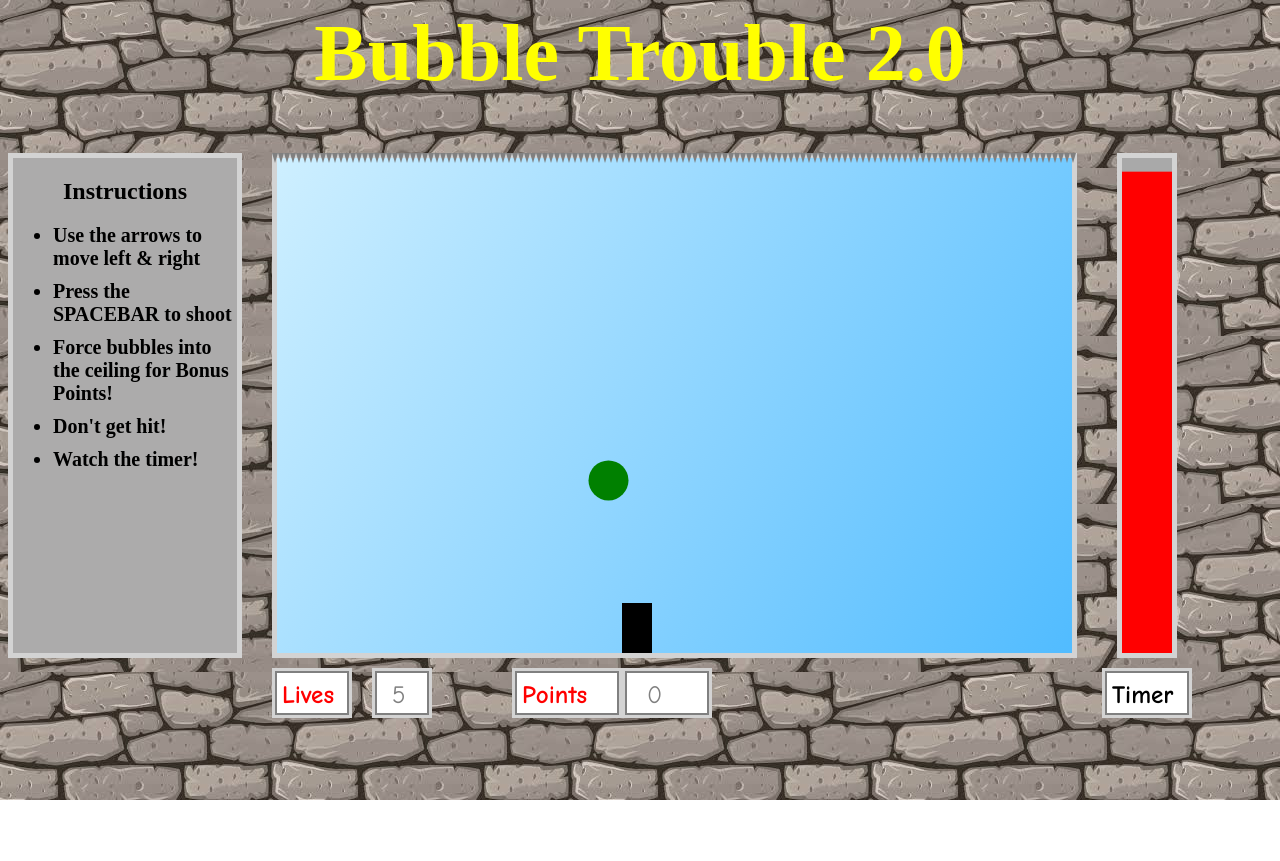
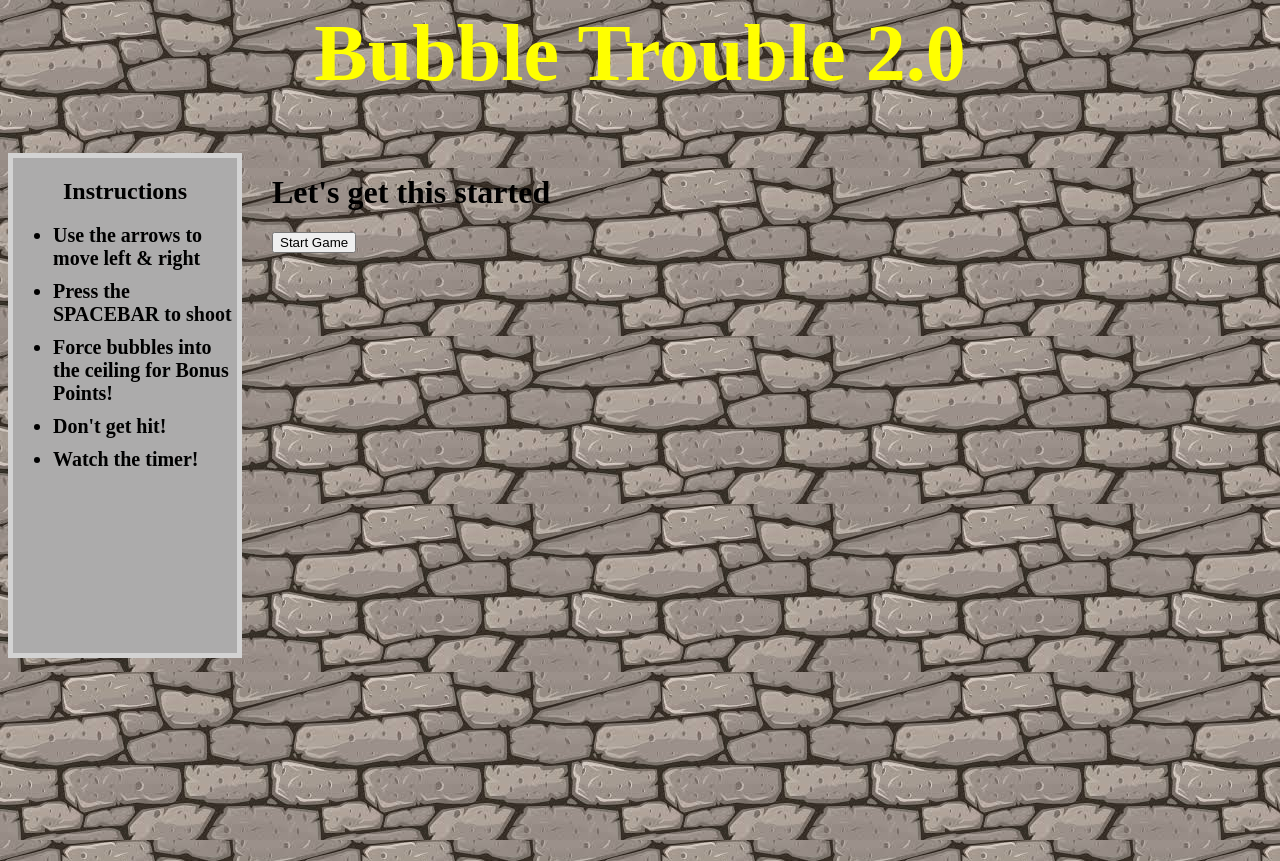
Before and after one commit to jbrettk629/bubbletrouble, a website: page index.html in a window 1280 px wide. Before the commit the page ends 800 px from the top, so only its background shows below. Drawn offline with Linux system fonts and the light colour scheme.

Commit message:
add rough start button. Canvas is hidden until start is clicked

```diff
--- a/app/styles/game.css
+++ b/app/styles/game.css
@@ -29,6 +29,7 @@ body {
 
 canvas {
     float: left;
+    /* display: none; */
 }
 
 li {
--- a/bundle.js
+++ b/bundle.js
@@ -171,6 +171,7 @@ const Game = __webpack_require__(/*! ./game */ "./lib/game.js");
 
 document.addEventListener("DOMContentLoaded", () => {
 
+    document.getElementById("canvas").style.visibility = "hidden";
     const canvasEl = document.getElementById("canvas");
     const ctx = canvasEl.getContext('2d');
     const game = new Game();
--- a/index.html
+++ b/index.html
@@ -18,7 +18,23 @@
                     <li> Watch the timer!</li>
                 </ul>
             </div>
-            <canvas width=1000 height=600 id="canvas"></canvas>
+
+            <div id="gameview">
+                <div id="StartScreen">
+                    <h1>Let's get this started</h1>
+                    <button onclick="startgame()">Start Game</button>
+                </div>
+
+                <canvas width=1000 height=600 id="canvas" display="none"></canvas>
+            </div>
+
+
+            <script>
+                function startgame() {
+                    document.getElementById("canvas").style.visibility = "visible"
+                }
+            </script>
+
         </div>
     </body>
 
--- a/lib/canvas.js
+++ b/lib/canvas.js
@@ -4,6 +4,7 @@ const Game = require('./game');
 
 document.addEventListener("DOMContentLoaded", () => {
 
+    document.getElementById("canvas").style.visibility = "hidden";
     const canvasEl = document.getElementById("canvas");
     const ctx = canvasEl.getContext('2d');
     const game = new Game();
```
Also changed, not shown: 1 other file.
